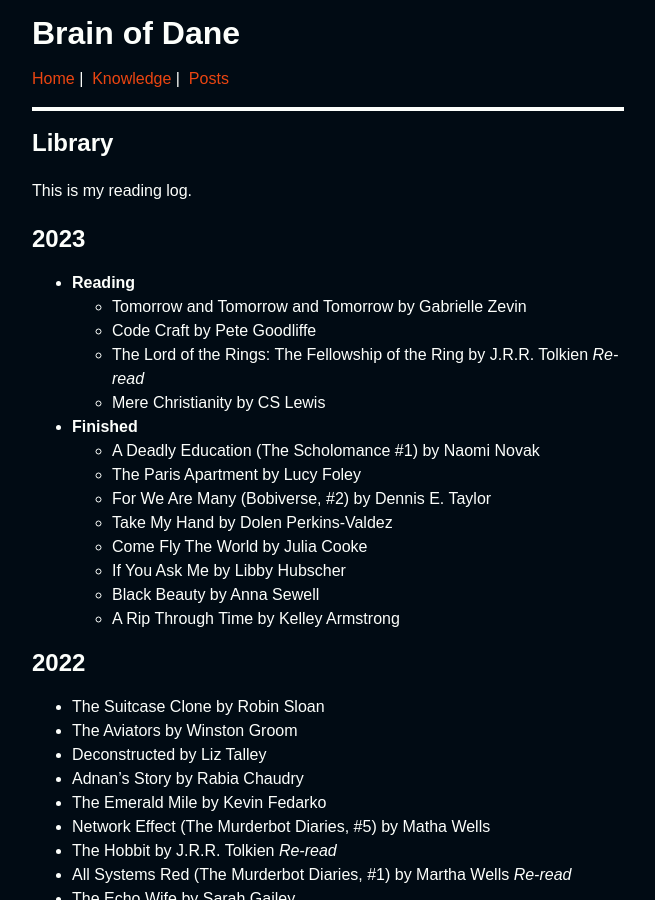
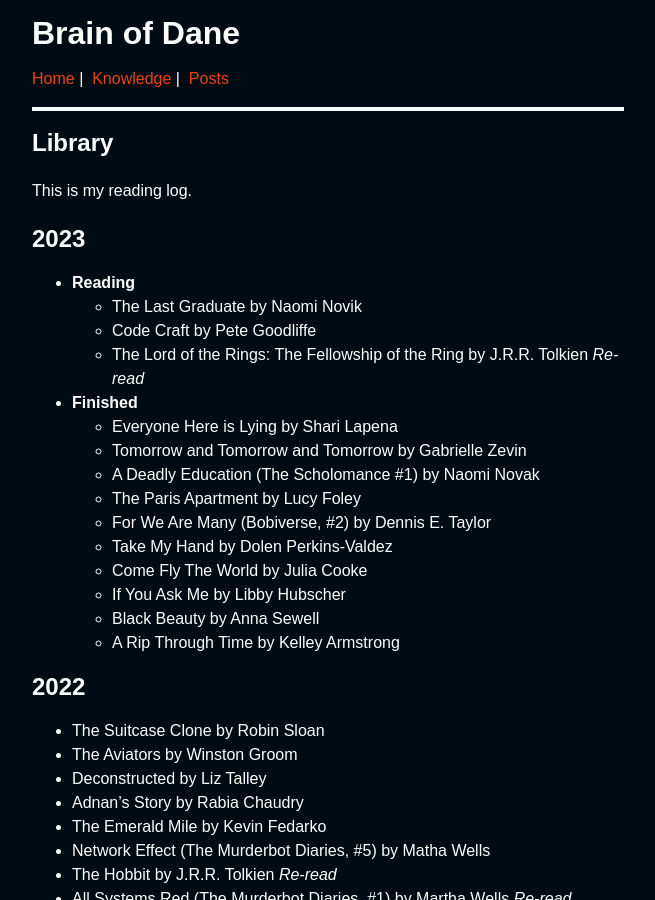
Before and after one commit to dahenson/dahenson.github.io, a Jekyll site: the page built from library.md, in a window 1280 px wide and 900 px high. Shown: the whole window, without its empty margins (312-967 px from the left). Built offline with Jekyll 4.4.1, drawn with Linux system fonts in a browser that asks for light colours.

Commit message:
Update library

```diff
--- a/library.md
+++ b/library.md
@@ -9,11 +9,12 @@ This is my reading log.
 ## 2023
 
 - **Reading**
-  - Tomorrow and Tomorrow and Tomorrow by Gabrielle Zevin
+  - The Last Graduate by Naomi Novik
   - Code Craft by Pete Goodliffe
   - The Lord of the Rings: The Fellowship of the Ring by J.R.R. Tolkien _Re-read_
-  - Mere Christianity by CS Lewis
 - **Finished**
+  - Everyone Here is Lying by Shari Lapena
+  - Tomorrow and Tomorrow and Tomorrow by Gabrielle Zevin
   - A Deadly Education (The Scholomance #1) by Naomi Novak
   - The Paris Apartment by Lucy Foley
   - For We Are Many (Bobiverse, #2) by Dennis E. Taylor
```
